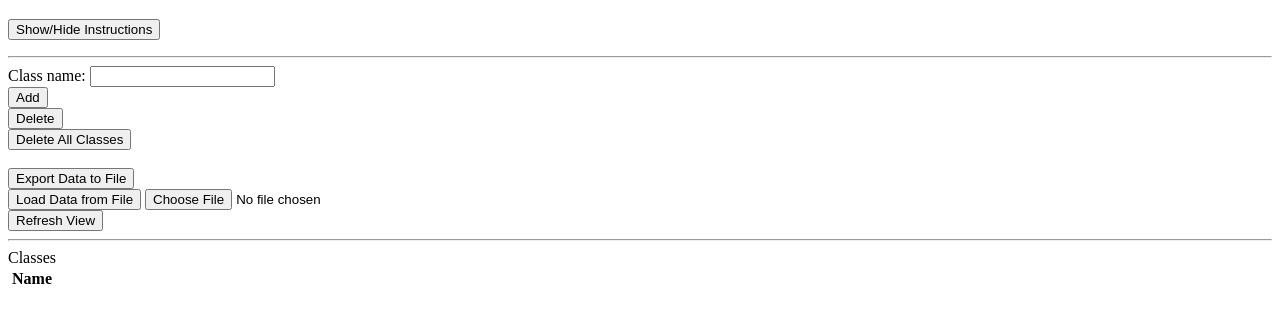
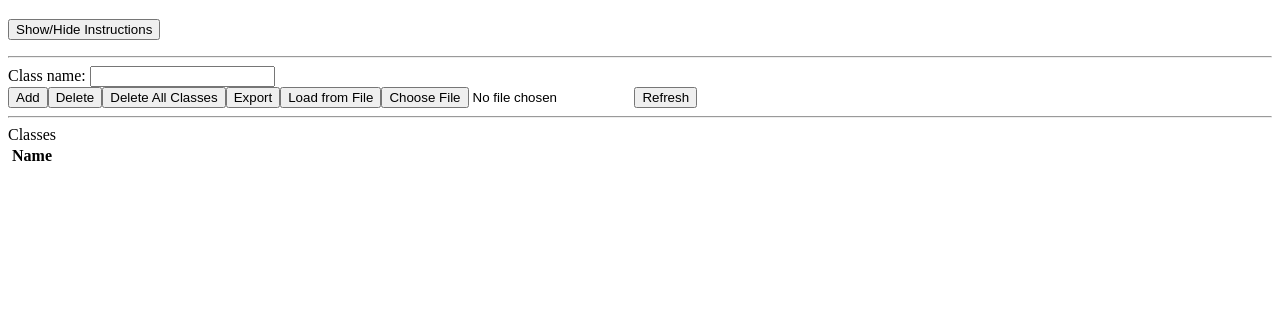
Before and after one commit to mucsci-students/2020sp-420-WebWizards, a plain HTML site: page index.html in a window 1280 px wide. Shown: the part 61-384 px from the top of the page. Drawn offline with Linux system fonts and the light colour scheme.

Commit message:
create buttons in JS, not hardcoded in HTML

```diff
--- a/index.html
+++ b/index.html
@@ -10,7 +10,7 @@
 
     <script src="c/initialize.js"></script>
     <script src="m/UMLClass.js"></script>
-    <script src="v/view.js"></script>
+    <script src="v/guiView.js"></script>
     <script src="v/instructions.js"></script>
     <script>
         window.addEventListener("load", pl.v.createClass.setupUserInterface);
@@ -38,15 +38,19 @@
                 Class name:
                 <input name="name" />
             </label></div>
+        <!--
         <div><button type="button" name="add">Add</button></div>
         <div><button type="button" name="delete">Delete</button></div>
         <div><button type="button" name="clearAll">Delete All Classes</button></div>
         </br>
+
         <div><button type="button" name="export">Export Data to File</button></div>
         <div><button type="button" name="load">Load Data from File</button>
-            <input type="file" id="loadfile">
+
         </div>
         <div><button type="button" name="refresh">Refresh View</button></div>
+        <input type="file" id="loadfile"></br>     -->
+
     </form>
 
     <hr />
--- a/v/view.js
+++ b/v/guiView.js
@@ -2,7 +2,11 @@
 
 pl.v.createClass = {
     setupUserInterface: function () {
-        var addButton = document.forms["UMLClass"].add;
+        //var addButton = document.forms["UMLClass"].add;
+        var addButton = document.createElement("button");
+        addButton.innerHTML = "Add";
+        document.forms["UMLClass"].append(addButton);
+
         UMLClass.retrieveAll();
         addButton.addEventListener("click",
             pl.v.createClass.handleAddButtonClickEvent);
@@ -24,7 +28,11 @@ pl.v.createClass = {
 
 pl.v.deleteClass = {
     setupUserInterface: function () {
-        var deleteButton = document.forms["UMLClass"].delete;
+        // var deleteButton = document.forms["UMLClass"].delete;
+        var deleteButton = document.createElement("button");
+        deleteButton.innerHTML = "Delete";
+        document.forms["UMLClass"].append(deleteButton);
+
         deleteButton.addEventListener("click",
             pl.v.deleteClass.handleDeleteButtonClickEvent);
         window.addEventListener("beforeunload", function () {
@@ -44,7 +52,11 @@ pl.v.deleteClass = {
 
 pl.v.clearAll = {
     setupUserInterface: function () {
-        var clearAllButton = document.forms["UMLClass"].clearAll;
+        // var clearAllButton = document.forms["UMLClass"].clearAll;
+        var clearAllButton = document.createElement("button");
+        clearAllButton.innerHTML = "Delete All Classes";
+        document.forms["UMLClass"].append(clearAllButton);
+
         clearAllButton.addEventListener("click",
             pl.v.clearAll.handleClearAllButtonClickEvent);
     },
@@ -77,7 +89,15 @@ pl.v.retrieveAndListAllClasses = {
 
 pl.v.load = {
     setupUserInterface: function () {
-        var loadButton = document.forms["UMLClass"].load;
+        // var loadButton = document.forms["UMLClass"].load;
+        var loadButton = document.createElement("button");
+        loadButton.innerHTML = "Load from File";
+        var loadSelector = document.createElement("input");
+        loadSelector.type = "file";
+        loadSelector.id = "loadfile";
+        document.forms["UMLClass"].append(loadButton);
+        document.forms["UMLClass"].append(loadSelector);
+
         loadButton.addEventListener("click", pl.v.load.handleLoadButton);
     },
 
@@ -90,7 +110,11 @@ pl.v.load = {
 
 pl.v.export = {
     setupUserInterface: function () {
-        var exportButton = document.forms["UMLClass"].export;
+        // var exportButton = document.forms["UMLClass"].export;
+        var exportButton = document.createElement("button");
+        exportButton.innerHTML = "Export";
+        document.forms["UMLClass"].append(exportButton);
+
         exportButton.addEventListener("click", pl.v.export.handleExportButtonClickEvent);
     },
 
@@ -101,7 +125,11 @@ pl.v.export = {
 
 pl.v.refresh = {
     setupUserInterface: function () {
-        var refreshButton = document.forms["UMLClass"].refresh;
+        // var refreshButton = document.forms["UMLClass"].refresh;
+        var refreshButton = document.createElement("button");
+        refreshButton.innerHTML = "Refresh";
+        document.forms["UMLClass"].append(refreshButton);
+
         refreshButton.addEventListener("click", pl.v.refresh.handleRefreshButtonClickEvent);
     },
 
--- a/v/instructions.js
+++ b/v/instructions.js
@@ -1,6 +1,6 @@
 var instructions = "Welcome to our UML Editor prototype.</br></br>\
 To <em>add</em> a class, type a new class name in the text box and click <strong>Add</strong>.\
-</br></br>To <em>delete</em> a class, enter the name of the class you would like to delete in the text box and click<strong>Delete</strong>.\
+</br></br>To <em>delete</em> a class, enter the name of the class you would like to delete in the text box and click <strong>Delete</strong>.\
 </br></br>To <em>clear</em> the database, click <strong>Delete All Classes</strong>.\
 </br></br>To <em>save</em> a JSON file representing the current classes, click <strong>Export Data to File</strong>.\
 </br></br>To <em>load</em> a JSON file into the editor, select a file with <strong>Choose File</strong>, then click <strong>Load Data from File</strong>. \
```
